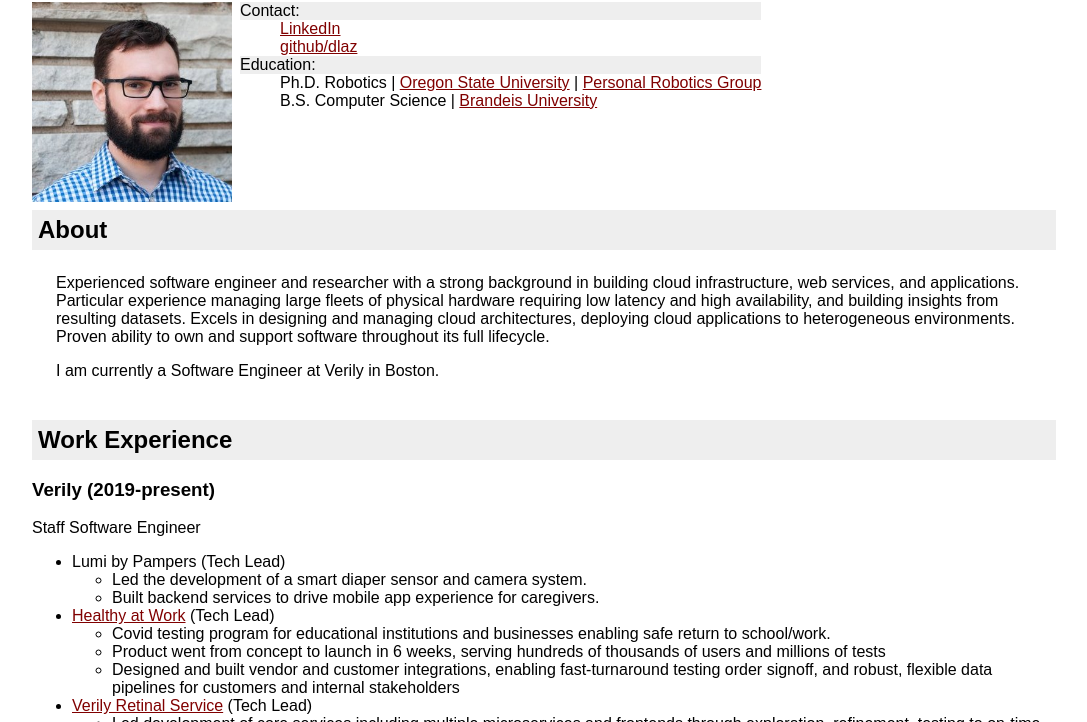
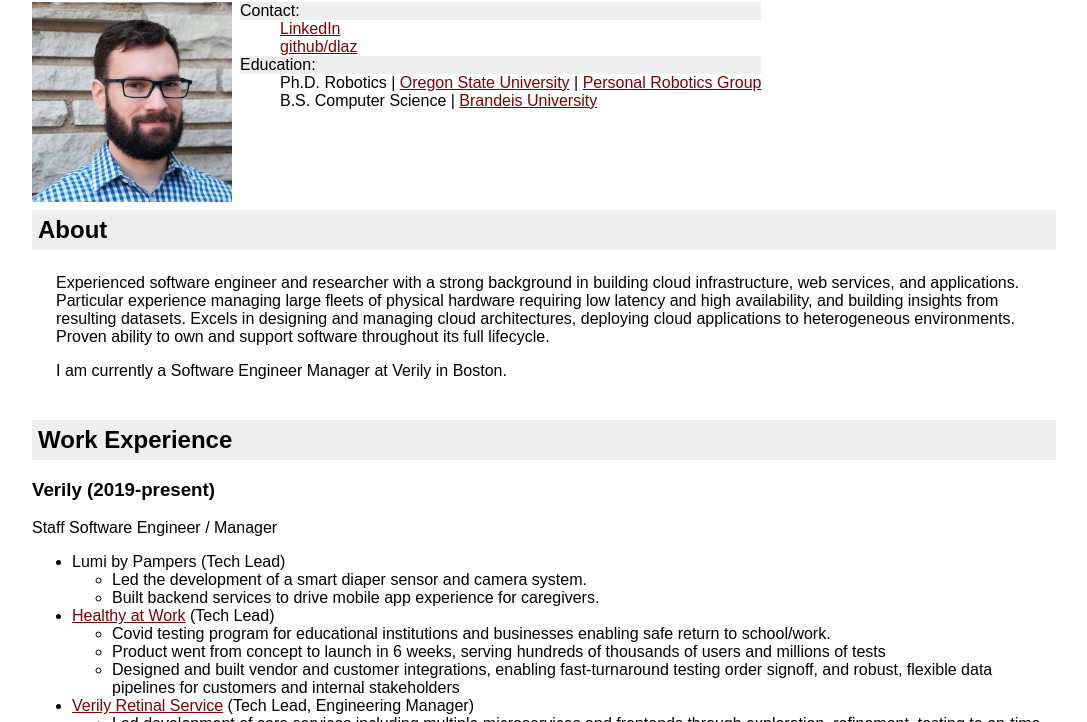
Before and after one commit to dlaz/dlaz.github.com, a plain HTML site: page index.html in a window 1280 px wide. Shown: the part 78-800 px from the top of the page, without its empty margins (96-1183 px from the left). Drawn offline with nearby package versions, Linux system fonts and the light colour scheme; a web font is replaced by a local one.

Commit message:
manager updates

```diff
--- a/index.html
+++ b/index.html
@@ -77,12 +77,12 @@
       deploying cloud applications to heterogeneous environments. Proven ability to own and support software throughout its
       full lifecycle.
 
-      <p>I am currently a Software Engineer at Verily in Boston.</p>
+      <p>I am currently a Software Engineer Manager at Verily in Boston.</p>
     </div>
 
     <h2>Work Experience</h2>
     <h3>Verily (2019-present)</h3>
-    <p>Staff Software Engineer</p>
+    <p>Staff Software Engineer / Manager</p>
     <ul>
       <li>Lumi by Pampers (Tech Lead)</li>
       <ul>
@@ -101,7 +101,7 @@
       </ul>
       <li><a
           href="https://news.pg.com/news-releases/news-details/2020/Baby-Monitoring-Takes-a-Quantum-Leap-Lumi-by-Pampers-All-in-One-Connected-Baby-Care-System-Unveiled-at-CES-2020/default.aspx"
-          target="_blank" rel="noopener">Verily Retinal Service</a> (Tech Lead)</li>
+          target="_blank" rel="noopener">Verily Retinal Service</a> (Tech Lead, Engineering Manager)</li>
       <ul>
         <li>Led development of core services including multiple microservices and frontends through exploration, refinement,
           testing to on-time public launch</li>
```
